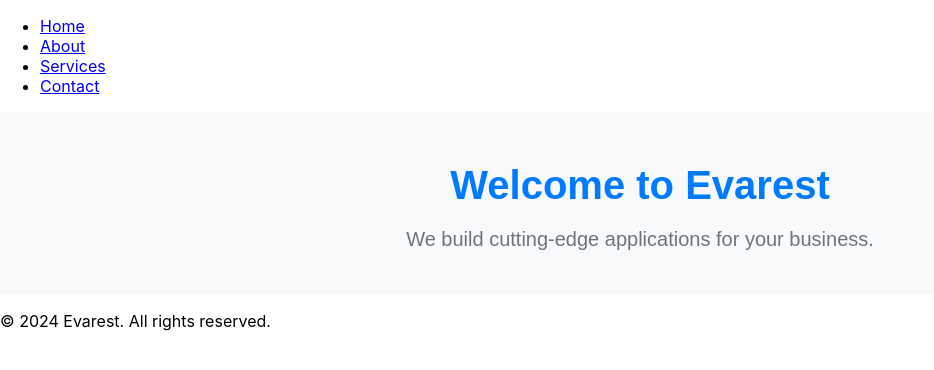
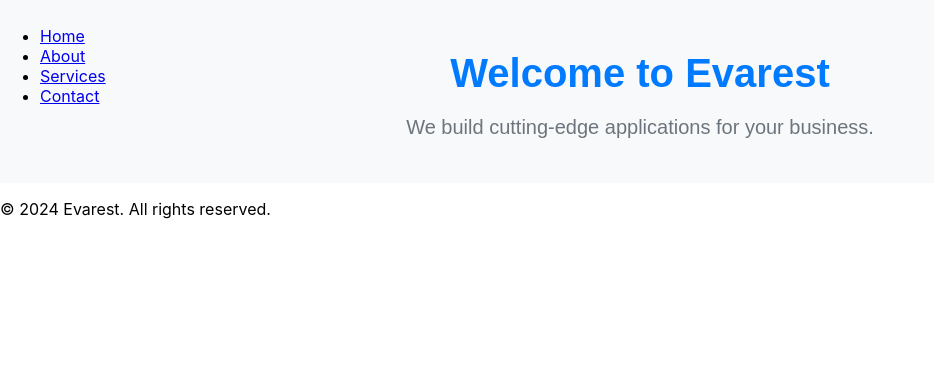
Before and after one commit to Athooh/evarest, a React (Create React App) app: page / in a window 1280 px wide. Shown: the top 370 px of the page, without its empty margins (0-934 px from the left). Built offline with nearby package versions, Linux system fonts and the light colour scheme.

Commit message:
Add Navbar styles for layout and design

```diff
--- a/src/components/Navbar/Navbar.css
+++ b/src/components/Navbar/Navbar.css
@@ -0,0 +1,49 @@
+nav {
+    display: flex;
+    justify-content: space-between;
+    align-items: center;
+    position: absolute;
+    z-index: 1;
+    width: 100%;
+    margin-inline: auto;
+    margin-top: 10px;
+    border-radius: 20px;
+}
+
+.header-container {
+    display: flex;
+    justify-content: space-between;
+    align-items: center;
+    width: 90%;
+    background-color: var(--glass-background-color);
+    backdrop-filter: blur(10px);
+    -webkit-backdrop-filter: blur(10px);
+    margin-inline: auto;
+    border-radius: 50px;
+    padding-inline: 30px;
+}
+
+.header-container ul {
+    display: flex;
+    justify-content: space-between;
+    align-items: center;
+    gap: 20px;
+}
+
+.header-container ul li {
+    list-style: none;
+}
+
+.header-container ul li a{
+    list-style: none;
+    text-decoration: none;
+    color: var(--text-color);
+}
+
+.logo {
+    color: var(--text-color);
+}
+
+.logo i {
+    color: var(--primary-color);
+}
```
Also changed, not shown: public/assets/hero.png (added).
